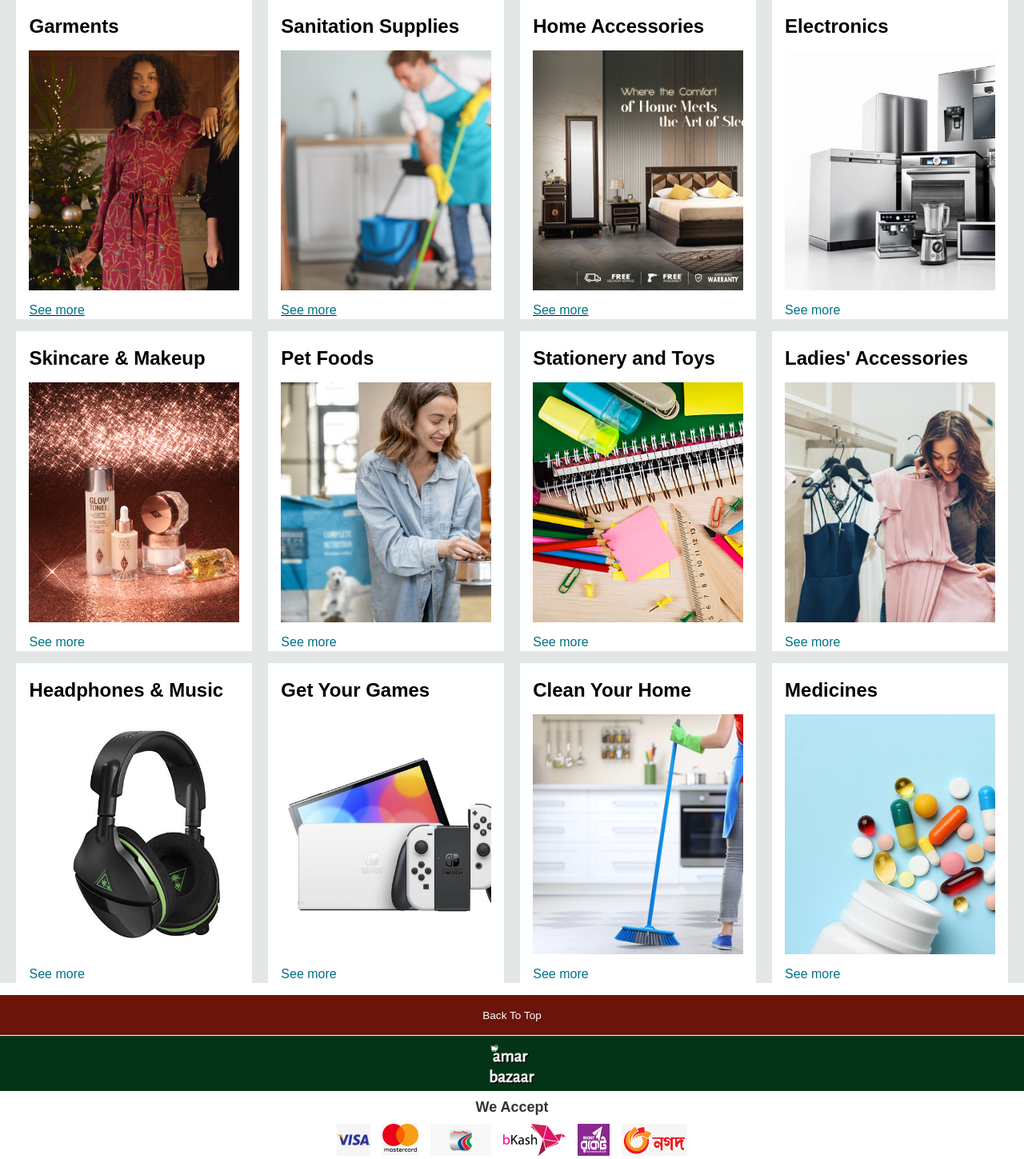
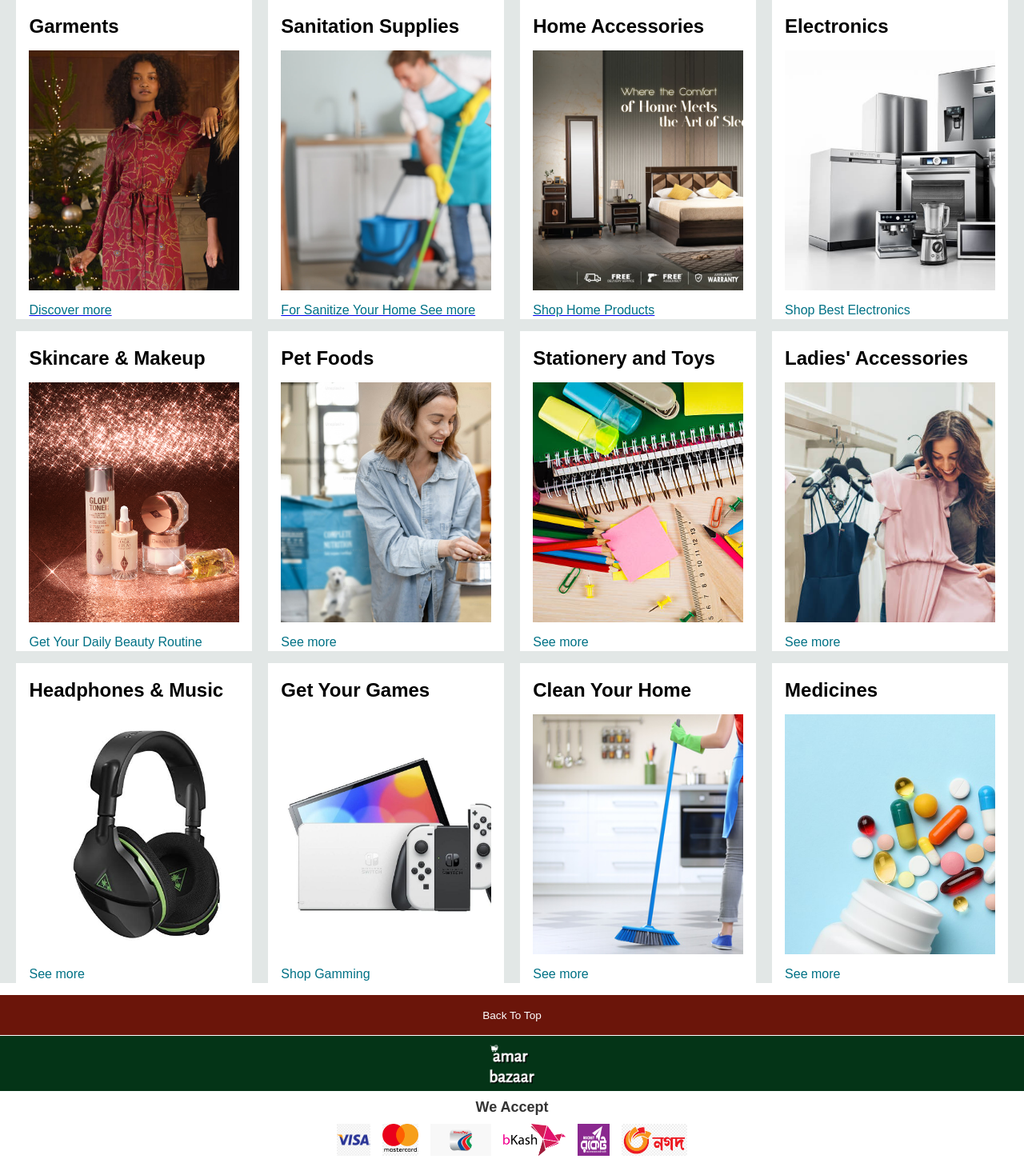
Before and after one commit to afifaimrann/311-ecommerce, a PHP site: page / in a window 1280 px wide. Shown: the part 466-1915 px from the top of the page at 80% size. Run offline with PHP 8.4, Linux system fonts and the light colour scheme; some libraries are stand-ins or nearby versions.

Commit message:
Resolved merge conflicts

```diff
--- a/index.php
+++ b/index.php
@@ -132,35 +132,36 @@ session_start();
                 <div class="box-content">
                     <h2>Garments</h2>
                     <div class="box-img" style="background-image: url('box1_image.jpg');"></div>
-                    <a href="Garments.php?category_id=1"><p>See more</p></a>
+                    <a href="Garments.php?category_id=1"><p>Discover more</p></a>
                 </div>
             </div>
             <div class="box">
                 <div class="box-content">
                     <h2>Sanitation Supplies</h2>
                     <div class="box-img" style="background-image: url('box2_image.jpeg');"></div>
-                    <a href="Garments.php?category_id=2"><p>See more</p></a>
+                    <a href="Garments.php?category_id=2"><p>For Sanitize Your Home See more</p></a>
                 </div>
             </div>
             <div class="box">
                 <div class="box-content">
                     <h2>Home Accessories</h2>
                     <div class="box-img" style="background-image: url('box3_image.jpg');"></div>
-                     <a href="Garments.php?category_id=3"><p>See more</p></a>
+                     <a href="Garments.php?category_id=3">
+                    <p>Shop Home Products</p> </a>
                 </div>
             </div>
             <div class="box">
                 <div class="box-content">
                     <h2>Electronics</h2>
                     <div class="box-img" style="background-image: url('box4_image.jpg');"></div>
-                    <p>See more</p>
+                    <p>Shop Best Electronics</p>
                 </div>
             </div>
             <div class="box">
                 <div class="box-content">
                     <h2>Skincare & Makeup</h2>
                     <div class="box-img" style="background-image: url('box5_image.jpg');"></div>
-                    <p>See more</p>
+                    <p>Get Your Daily Beauty Routine</p>
                 </div>
             </div>
             <div class="box">
@@ -195,7 +196,7 @@ session_start();
                 <div class="box-content">
                     <h2>Get Your Games</h2>
                     <div class="box-img" style="background-image: url('box10_image.jpg');"></div>
-                    <p>See more</p>
+                    <p>Shop Gamming</p>
                 </div>
             </div>
             <div class="box">
```
